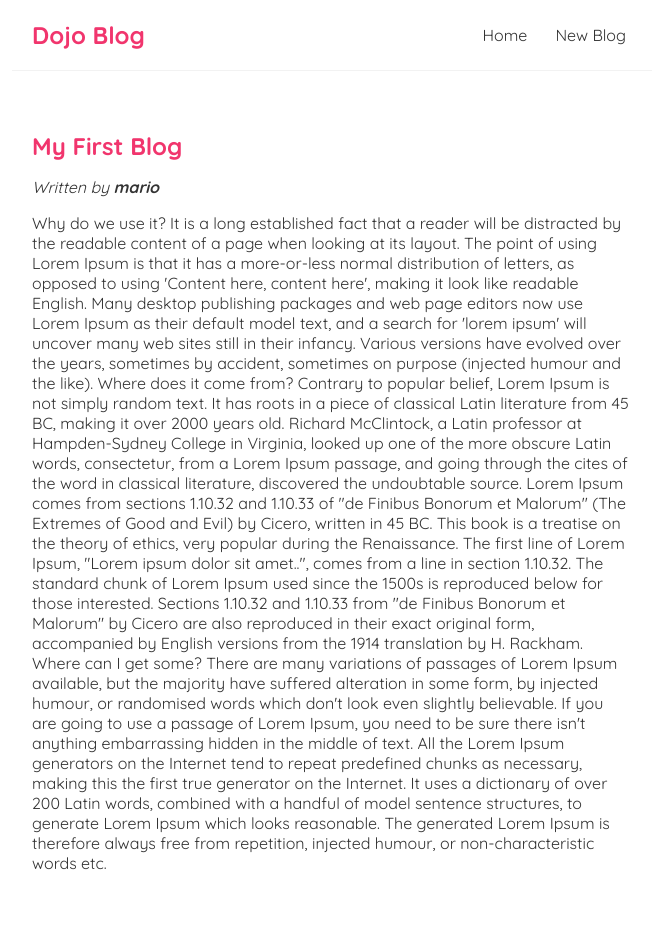
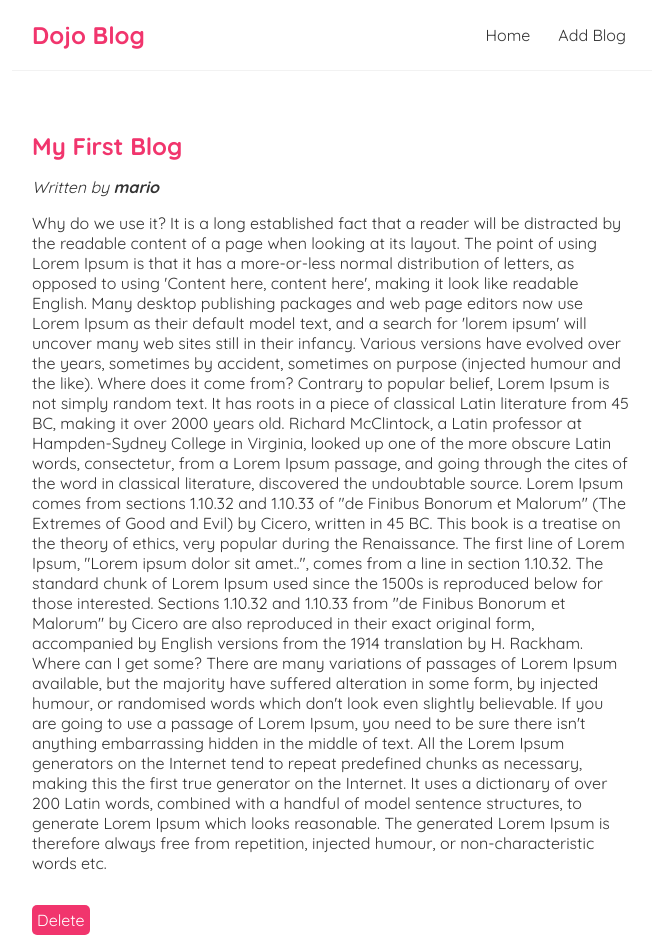
Before and after one commit to mrGain/Yup-Blog, a React (Create React App) app: page /blogs/1 in a window 1280 px wide. Shown: the top 952 px of the page, without its empty margins (308-967 px from the left). Built offline with nearby package versions, Linux system fonts and the light colour scheme; data requests are answered from the project's data file.

Commit message:
delete added on details

```diff
--- a/data/db.json
+++ b/data/db.json
@@ -17,12 +17,6 @@
       "body": "Python is an interpreted, interactive, object-oriented programming language. It incorporates modules, exceptions, dynamic typing, very high level dynamic data types, and classes. It supports multiple programming paradigms beyond object-oriented programming, such as procedural and functional programming. Python combines remarkable power with very clear syntax. It has interfaces to many system calls and libraries, as well as to various window systems, and is extensible in C or C++. It is also usable as an extension language for applications that need a programmable interface. Finally, Python is portable: it runs on many Unix variants including Linux and macOS, and on Windows.",
       "author": "Rakesh",
       "id": 3
-    },
-    {
-      "title": "sdfsdf",
-      "body": "sdfsdfsdf",
-      "author": "sdf",
-      "id": 4
     }
   ]
 }
--- a/src/BlogDetails.jsx
+++ b/src/BlogDetails.jsx
@@ -1,11 +1,19 @@
-import { useParams } from "react-router-dom";
+import { useParams, useNavigate } from "react-router-dom";
 import useFetch from "./useFetch";
 
 const BlogDetails = () => {
     const { id } = useParams();
     const { data:blog, error, loading } = useFetch('http://localhost:8000/blogs/'+id)
+    const navigate = useNavigate();
+    const handleDelete = () => {
+        fetch('http://localhost:8000/blogs/'+blog.id, {
+            method: "DELETE",
+        }).then(() => {
+            navigate("/");
+        })
+    }
 
-        return (
+    return (
         <div className="blog-details">
             { loading && <div>Loading...</div> }
             { error && <div>{ error }</div> }
@@ -16,6 +24,8 @@
                     <div>{ blog.body }</div>
                 </article>
             ) }
+
+            <button onClick={ handleDelete } >Delete</button>
         </div>
     );
 }
--- a/src/Create.jsx
+++ b/src/Create.jsx
@@ -1,10 +1,11 @@
 import { useState } from "react";
-
+import { useNavigate } from "react-router-dom";
 const Create = ()=> {
     const [title, setTitle] = useState("");
     const [body, setBody] = useState("");
     const [author, setAuthor] = useState("");
     const [isPending, setIsPending] = useState(false);
+    const navigate = useNavigate();
 
     const handelsubmit = (e)=>{
         e.preventDefault();
@@ -14,8 +15,8 @@
             headers: {"content-type": "application/json"},
             body: JSON.stringify(blog),
         }).then(()=>{
-            console.log("blog added");
             setIsPending(true);
+            navigate("/");
         })
     }
     return (
--- a/src/index.css
+++ b/src/index.css
@@ -60,6 +60,17 @@
 .blog-details p span{
   font-weight: bold;
 }
+.blog-details button{
+
+  background-color: #f1356d;
+  color: #fff;
+  margin-top: 2rem;
+  padding: 5px;
+  border: none;
+  border-radius: 5px;
+  font-size: 1em;
+  cursor: pointer;
+}
 /* create new blog form */
 .create {
   max-width: 400px;
--- a/src/navbar.js
+++ b/src/navbar.js
@@ -6,7 +6,7 @@
             <h1>Dojo Blog</h1>
             <div className="links">
                 <Link to="/">Home</Link>
-                <Link to="/create" >New Blog</Link>
+                <Link to="/create" >Add Blog</Link>
             </div>
         </nav>
      );
```
